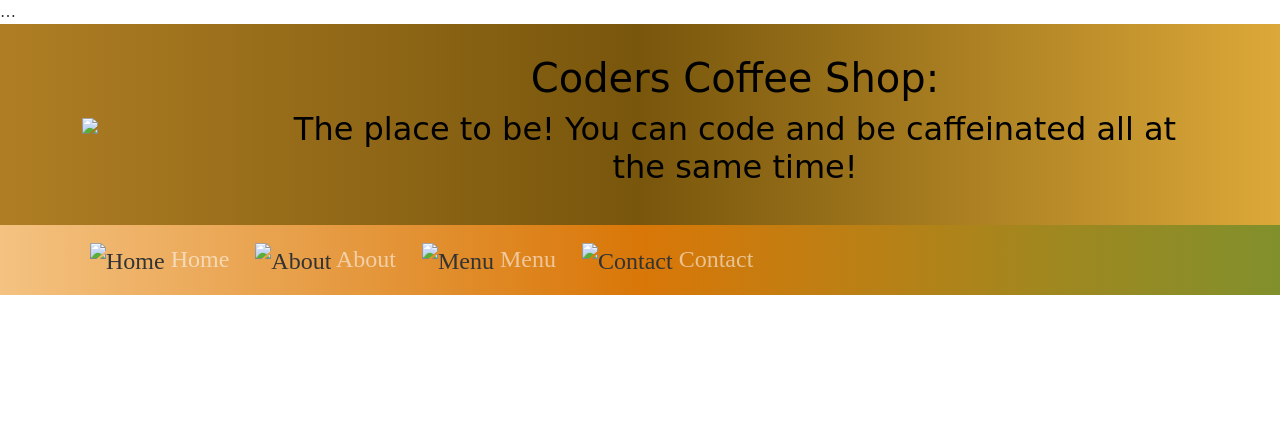
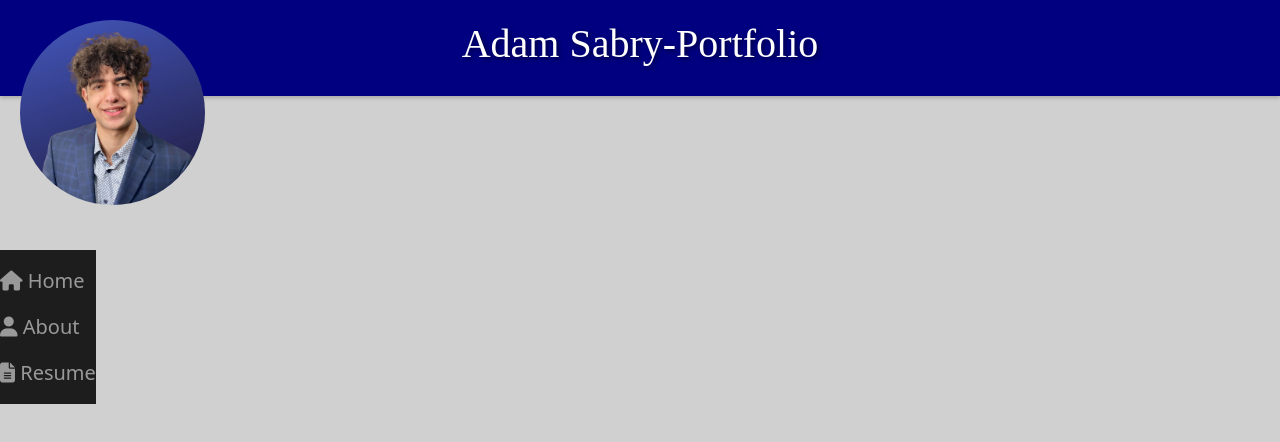
Before and after one commit to AdamSabry1233/project-portfolio, a website: page index.html in a window 1280 px wide. Drawn offline with nearby package versions, Linux system fonts and the light colour scheme.

Commit message:
Built the Nav Bar and the layout

```diff
--- a/index.html
+++ b/index.html
@@ -1,70 +1,74 @@
 <!DOCTYPE html>
-
-<html>
-    <head lang="en">
-
+<html lang="en">
+<head>
     <meta charset="UTF-8">
     <meta name="viewport" content="width=device-width, initial-scale=1">
 
-    <!-- build:css css/main.css -->
-    <link rel="stylesheet" href="node_modules/bootstrap/dist/css/bootstrap.min.css" />
-    <link rel="stylesheet" href="node_modules/bootstrap-social/bootstrap-social.css" />
-    <link rel="stylesheet" href="node_modules/font-awesome/css/fontawesome.min.css" />
-…   <link rel="stylesheet" href="portfoliostyles.css">
-    <!-- endbuild -->
-
     <title>Portfolio-Adam Sabry</title>
 
+    <!-- Bootstrap CSS -->
+    <link rel="stylesheet" href="node_modules/bootstrap/dist/css/bootstrap.min.css">
+
+    <!-- Font Awesome CSS -->
+    <link rel="stylesheet" href="node_modules/@fortawesome/fontawesome-free/css/all.min.css">
+
+    <!-- Your Custom CSS -->
+    <link rel="stylesheet" href="portfoliostyles.css">
 </head>
 
-
 <body>
-        <!-- Document body section -->
-
-
     <header>
-            <!-- Header section -->
         <div class="container">
-                <div class="row align-items-center">
-                    <div class="col-4 col-sm-3 col-md-2">
-                        <img src="download.jpg" class="img-fluid">
-                    </div>
+            <div class="row">
                 <div class="col text-center">
-                        <h1>Coders Coffee Shop:</h1>
-                        <h2>The place to be! You can code and be caffeinated all at the same time!</h2>
+                    <h1>Adam Sabry-Portfolio</h1>
                 </div>
             </div>
         </div>
     </header>
 
-        <nav class="navbar navbar-expand-sm navbar-dark">
-            <!-- Navbar content -->
-            <div class="container">
+    <div class="fixed-image">
+        <img src="profilephoto.jpg" alt="Profile Picture" class="img-fluid" style=
+    "height: 225px;
+    position: fixed;
+    top: 0;
+    left: 0;
+    z-index: 999;
+    padding: 20px;
+    border-radius: 50%;
+    object-fit: cover; ">
+    </div>
+
+    <div class="vertical-nav">
+        <nav class="navbar navbar-dark">
             <ul class="navbar-nav">
                 <li class="nav-item">
                     <a class="nav-link" href="#">
-                            <img src="download.png" height="50px" alt="Home" class="navbar-icon">
+                        <i class="fas fa-home"></i>
                         <span class="navbar-text">Home</span>
                     </a>
                 </li>
                 <li class="nav-item">
                     <a class="nav-link" href="#">
-                            <img src="download (1).png" height="50px" alt="About" class="navbar-icon">
+                        <i class="fas fa-user"></i>
                         <span class="navbar-text">About</span>
                     </a>
                 </li>
                 <li class="nav-item">
                     <a class="nav-link" href="#">
-                            <img src="download (2).png" height="50px" alt="Menu" class="navbar-icon">
-                            <span class="navbar-text">Menu</span>
-                        </a>
-                    </li>
-                    <li class="nav-item">
-                        <a class="nav-link" href="#">
-                            <img src="download (3).png" height="50px" alt="Contact" class="navbar-icon">
-                            <span class="navbar-text">Contact</span>
+                        <i class="fas fa-file-alt"></i>
+                        <span class="navbar-text">Resume</span>
                     </a>
                 </li>
             </ul>
+        </nav>
     </div>
-        </nav>
+
+    <!-- Rest of your content goes here -->
+
+
+
+    <!-- Bootstrap JavaScript -->
+    <script src="node_modules/bootstrap/dist/js/bootstrap.min.js"></script>
+</body>
+</html>
--- a/package.json
+++ b/package.json
@@ -9,6 +9,7 @@
   "author": "",
   "license": "ISC",
   "dependencies": {
+    "@fortawesome/fontawesome-free": "^6.4.0",
     "bootstrap": "^5.3.0"
   }
 }
--- a/portfoliostyles.css
+++ b/portfoliostyles.css
@@ -1,48 +1,57 @@
-nav {
-    display: flex;
-    justify-content: space-between;
-    margin-left: auto;
-    background-image:linear-gradient(to right, #f4c281, #d97708, #81902c);
+body {
+    background-color: rgba(192, 192, 192, 0.746);
+    margin: 0;
+    padding-top: 250px; /* Add padding to the top to make space for the image */
 }
 
-ul {
-    list-style-type: none;
-    display: flex;
+header {
+    background-color: navy;
+    color: white;
+    font-family: "Times New Roman", sans-serif;
+    padding: 20px;
+    text-shadow: 2px 2px 4px rgba(0, 0, 0, 0.5);
+    box-shadow: 0px 2px 4px rgba(0, 0, 0, 0.2);
+    position: fixed;
+    top: 0;
+    width: 100%;
+    z-index: 999;
 }
 
-li {
-    margin-right: 10px;
-}
-header {
-    padding: 30px;
-    background-image: linear-gradient(to right, #af7e24, #78560c, #dca838);
-    color: rgb(195, 78, 78);
-    display: flex;
-    justify-content: center; /* Align the content horizontally to the center */
-    align-items: center; /* Align the content vertically to the center */
+.image-container {
+    position: fixed;
+    top: 0;
+    left: 0;
+    z-index: 999;
+    padding: 20px;
 }
 
 
-    body {
-        font-family: "Times New Roman", sans-serif;
-        background-image: url("../img/background-img1.jpg");
-        background-repeat: none;
-        background-size: cover;
-    }
+nav {
+    display: flex;
+    flex-direction: column;
+    justify-content: flex-start;
+    align-items: flex-start;
+    background-color: rgba(0, 0, 0, 0.863);
+    font-size: 20px;
+    padding-left: 0;
+    margin-top: 250px; /* Adjust the top margin to position the navbar below the image */
+    width: 100%;
+}
 
-      h1, h2, h3 {
-        font-family: "Lobster", cursive;
-        color: black;  }
+.navbar-nav .nav-link:hover {
+    color: #ffffff;
+    margin-top: 10px;
+    margin-bottom: 0;
+}
 
-        .navbar-brand {
-            color: #4186cb04; /* Change the color of the navbar brand text */
-            font-size: 38px; /* Change the font size of the navbar brand text */
-        }
-
-        .nav-link {
-            color: #333; /* Change the color of the navbar links */
-            font-size: 24px; /* Change the font size of the navbar links */
-        }
-        footer {
-            background-image: linear-gradient(#CEC8FF, white);
-            padding: 20px 0; }
+.vertical-nav {
+    position: fixed;
+    top: 0;
+    left: 0;
+    height: 100vh;
+    display: flex;
+    flex-direction: column;
+    justify-content: flex-start;
+    align-items: flex-start;
+    z-index: 998;
+}
```
Also changed, not shown: profilephoto.jpg (added), 1 other file. Lines whose indentation alone changed are shown as unchanged.
